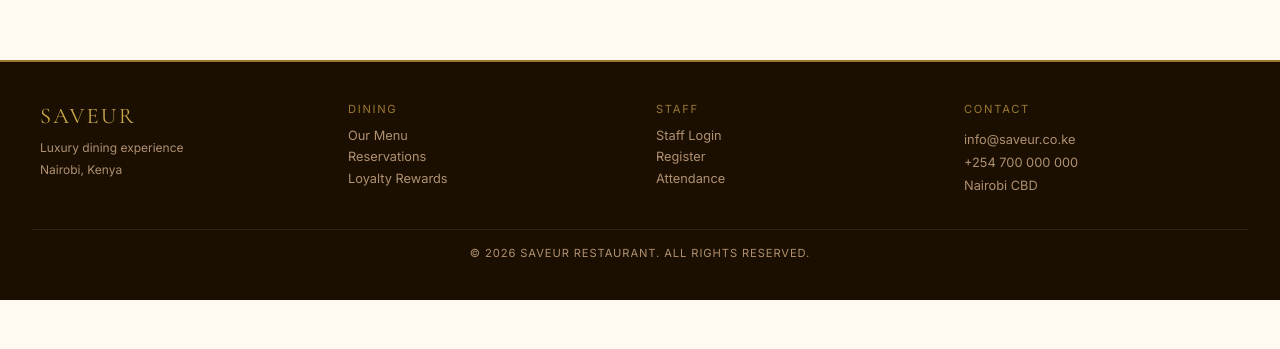
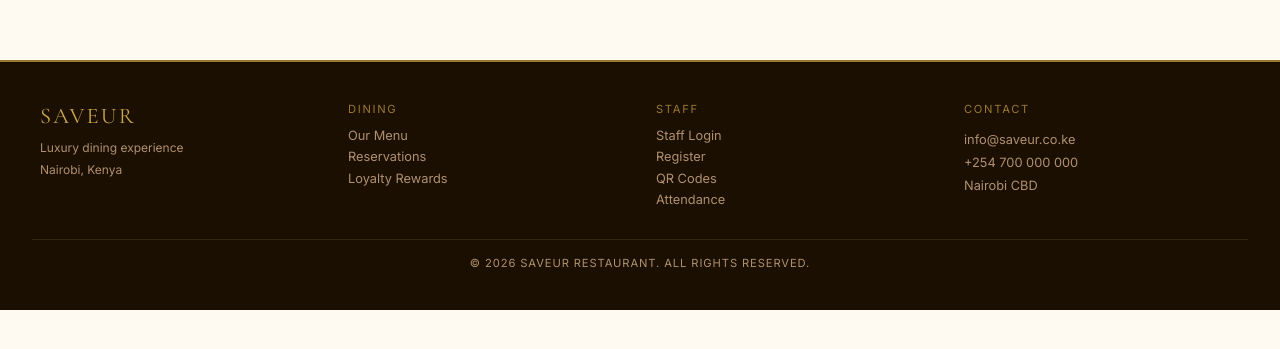
Before and after one commit to maina2994/QR-CODE-SCANNER-AND-INVENTORY-MANAGEMENT-SYSTEM, a Django app: page /admin-dashboard/ in a window 1280 px wide. Shown: the part 181-530 px from the top of the page. Run offline with Django 5.2, Linux system fonts and the light colour scheme.

Commit message:
Fix: add qrcode dependency and QR generator nav link

```diff
--- a/menu/templates/menu/base.html
+++ b/menu/templates/menu/base.html
@@ -215,6 +215,7 @@ select option{background:white}
       <div style="display:flex;flex-direction:column;gap:0.4rem">
         <a href="/login/" style="font-size:0.8rem;color:var(--text-dim);text-decoration:none">Staff Login</a>
         <a href="/signup/" style="font-size:0.8rem;color:var(--text-dim);text-decoration:none">Register</a>
+        <a href="/qr-generate/" style="font-size:0.8rem;color:var(--text-dim);text-decoration:none">QR Codes</a>
         <a href="/attendance/" style="font-size:0.8rem;color:var(--text-dim);text-decoration:none">Attendance</a>
       </div>
     </div>
```
